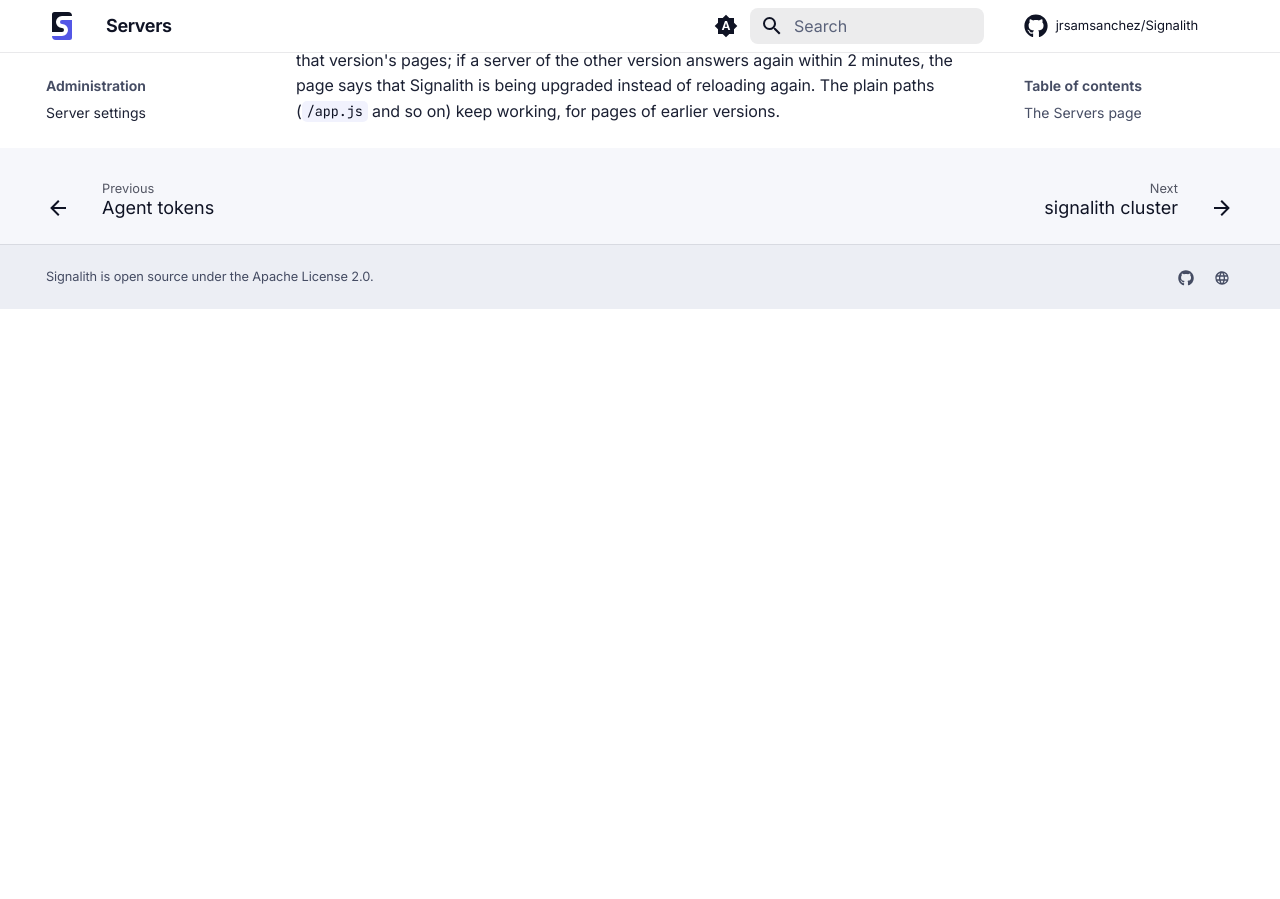
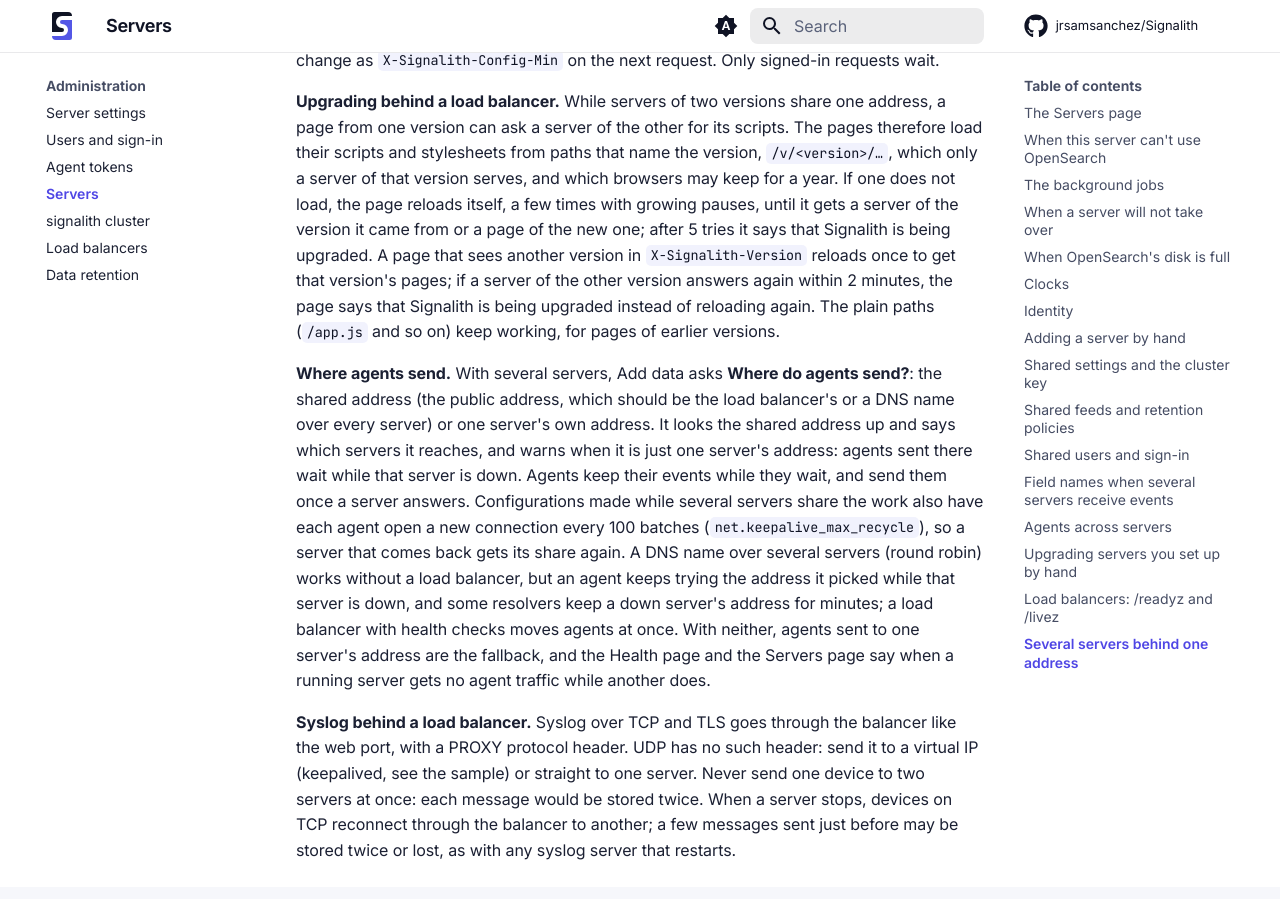
Before and after one commit to DustinTrap/Signalith, an MkDocs documentation site: the page built from docs/servers.md, in a window 1280 px wide and 900 px high, scrolled down 17615 px. Built offline with MkDocs 1.6.1 and Material for MkDocs 9.7.7, drawn with Linux system fonts in a browser that asks for light colours; comment, search, counter and statistics services are not loaded; before the commit the page ends 17924 px from its top, so only the background shows below that; some of the changed text lies outside the part shown.

Commit message:
Docs: load balancers, PROXY protocol, where agents send

````diff
--- /dev/null
+++ b/docs/load-balancers.md
@@ -0,0 +1,136 @@
+# Load balancers
+
+Several Signalith servers that share one OpenSearch can sit behind one address: a
+load balancer, or a DNS name over all of them. Agents, browsers and syslog devices
+then use that one address, and keep working when a server stops. This page shows how
+to set one up with the samples in
+[deploy/loadbalancer](https://github.com/jrsamsanchez/Signalith/tree/main/deploy/loadbalancer).
+For the servers themselves see [Servers](servers.md).
+
+A single server needs none of this: both settings below are off unless you turn them
+on, and nothing changes while they are off.
+
+## How it fits together
+
+```
+agents, browsers ──► 8443 ┐               ┌─► siem-a  :8080 web, :6514/:5514 syslog
+syslog TLS ────────► 6514 ├─ load balancer┤
+syslog TCP ────────► 514  ┘ (PROXY v2)    └─► siem-b
+syslog UDP ────────► virtual IP (keepalived) or one server
+```
+
+The balancer passes each TCP connection through unchanged, so HTTPS and syslog over
+TLS end at Signalith and agents keep checking Signalith's certificate. It checks each
+server's `/readyz` (see [Load balancers: /readyz and /livez](servers.md#load-balancers-readyz-and-livez))
+and sends nothing to a server that is starting, restarting, stopping or cut off from
+OpenSearch.
+
+Passing connections through hides who made them: every client would seem to be the
+balancer. So the balancer starts each connection with a PROXY protocol header (version
+1 or 2) that names the client, and Signalith reads it.
+
+## Settings
+
+On every server (the Settings page, or `signalith.yaml`):
+
+| Setting | Where on the Settings page | What to set |
+| --- | --- | --- |
+| `server.trusted_proxies` | HTTPS: Trusted reverse proxies | The balancers' own addresses, such as `10.0.0.20` and `10.0.0.21` |
+| `server.proxy_protocol` | Web server: PROXY protocol from load balancers | On. Applies after a restart; `SIGNALITH_PROXY_PROTOCOL=true` sets it too |
+| `syslog.proxy_protocol` | Syslog: PROXY protocol from load balancers | On, when syslog over TCP or TLS goes through the balancer. Applies after a restart; `SIGNALITH_SYSLOG_PROXY_PROTOCOL=true` sets it too |
+| `server.public_url` | Web server: Public address | The balancer's address, such as `https://siem.example.com:8443`, so Add data gives it to agents |
+
+```yaml
+server:
+  public_url: https://siem.example.com:8443
+  trusted_proxies: [10.0.0.20, 10.0.0.21]
+  proxy_protocol: true
+syslog:
+  tcp: 0.0.0.0:514
+  tls: 0.0.0.0:6514
+  proxy_protocol: true
+```
+
+Only the trusted proxies may send a header. They may also connect without one, as a
+health check does. A header from any other address closes the connection: otherwise
+anyone could pick the address they are counted and logged under. The header must come
+within 5 seconds of connecting, and a malformed one closes the connection too.
+
+A trusted proxy counts as many clients: it is never held to one client's share of
+connections and requests. The clients behind it each get their own share, by the
+address the header names.
+
+`signalith validate` and the Health page warn when PROXY protocol is on but no trusted
+proxy is listed (then no header is accepted), and when `server.trusted_proxies`
+trusts every address (`0.0.0.0/0` or `::/0`).
+
+## The samples
+
+- **`haproxy.cfg`**: HAProxy in TCP mode for the web port (8443), syslog over TLS
+  (6514) and syslog over TCP (514), with `send-proxy-v2`, `/readyz` checks and
+  `balance leastconn`. Change the `server` lines to your servers' addresses.
+- **`nginx-stream.conf`**: the same with nginx's stream module and `proxy_protocol on`.
+  Open source nginx only notices a stopped server when a connection to it fails; it
+  cannot read `/readyz`.
+- **`keepalived.conf`**: one virtual IP shared by two balancer machines, so the
+  balancer is not a single point of failure, and syslog over UDP balanced to the
+  servers (UDP has no PROXY protocol).
+
+The [folder's README](https://github.com/jrsamsanchez/Signalith/blob/main/deploy/loadbalancer/README.md)
+has notes for Windows Network Load Balancing, AWS and Azure load balancers, F5 and
+Citrix, and balancers that end TLS themselves.
+
+## Try it on one machine
+
+`deploy/docker/docker-compose.cluster.yml` runs two servers, one OpenSearch and
+HAProxy with the sample configuration, on one computer with Docker:
+
+```
+docker compose -f deploy/docker/docker-compose.cluster.yml up -d
+docker compose -f deploy/docker/docker-compose.cluster.yml exec signalith-a signalith initial-password
+```
+
+Open `https://localhost:8443` and sign in as `admin`. The Servers page lists both
+servers, and the Health page's **All servers** card shows what each received. Stop one
+(`docker compose -f deploy/docker/docker-compose.cluster.yml stop signalith-b`) and
+keep working. Each server still has its own certificate authority there, so the
+browser may ask about the certificate again when HAProxy picks the other server.
+Remove the lab with `down -v`.
+
+## Agents
+
+On Add data, **Where do agents send?** offers the shared address and each server's own,
+and says which servers the shared address reaches (see
+[Where agents send](servers.md#several-servers-behind-one-address)). Use the shared
+address: agents then carry on with another server when one stops.
+
+## Checking it works
+
+- **Health page, All servers**: agent batches and syslog messages per server, and in
+  total. Both servers should get some. A server that runs an older version shows
+  "No figures" instead of zero. `GET /api/health?scope=cluster` gives the same.
+- **Health and Servers pages, "receives no agent traffic"**: a server running for 15
+  minutes got no agent batch in the last 10 while another did. Add it to the load
+  balancer or the DNS name.
+- **Syslog senders** on the Health page list devices by their own address. If they all
+  show the balancer's address, `syslog.proxy_protocol` is off, or the balancer sends no
+  header.
+
+## Troubleshooting
+
+**"closed a connection that sent a PROXY header from a peer that is not a trusted
+proxy"** in the log (at most once a minute), and syslog connections "with a PROXY
+header from an untrusted peer" among those turned away on the Health page: a header came from an
+address not under `server.trusted_proxies`. If that address is your balancer, add it.
+Check the address Signalith sees: a balancer with several addresses (or a NAT between
+it and Signalith) may connect from one you did not list.
+
+**Every client shows the balancer's address**: PROXY protocol is off on that port, or
+the balancer does not send the header. Both sides must agree: a balancer that sends a
+header to a server that does not read it breaks every connection (the header is taken
+for the start of the request), and a server that reads it while the balancer sends none
+works, but sees only the balancer.
+
+**Sign-ins fail behind the balancer**: once the servers share their users, any server
+takes any request. Until then (servers of an older version), turn on source address
+affinity or sticky sessions (see [Load balancers: /readyz and /livez](servers.md#load-balancers-readyz-and-livez)).
--- a/docs/servers.md
+++ b/docs/servers.md
@@ -545,6 +545,17 @@ backend signalith
     server siem-b 10.0.0.12:8080 check
 ```
 
+**Seeing who really connected.** A load balancer that passes connections through
+(TCP mode, the usual choice, so HTTPS and syslog over TLS end at Signalith) hides the
+client's address: every browser, agent and device seems to be the balancer. Have it
+add a PROXY protocol v2 header (`send-proxy-v2` in HAProxy, plus `check-send-proxy`
+for its checks) and turn on **PROXY protocol from load balancers** for the web port
+and for syslog, with the balancer under **Trusted reverse proxies**. Sign-in limits,
+the audit log, agent limits, `syslog.allow` and each syslog event's host then see the
+real client. Samples for HAProxy, nginx and keepalived are in
+[deploy/loadbalancer](https://github.com/jrsamsanchez/Signalith/tree/main/deploy/loadbalancer),
+and [Load balancers](load-balancers.md) walks through them.
+
 Both addresses answer over HTTPS and also over plain `http://` on the same port
 (everything else on plain HTTP is sent to HTTPS), so the plain `check` above works
 while Signalith serves HTTPS, which it does by default. To check over HTTPS instead,
@@ -613,3 +624,25 @@ another version in `X-Signalith-Version` reloads once to get that version's page
 if a server of the other version answers again within 2 minutes, the page says that
 Signalith is being upgraded instead of reloading again. The plain
 paths (`/app.js` and so on) keep working, for pages of earlier versions.
+
+**Where agents send.** With several servers, Add data asks **Where do agents send?**:
+the shared address (the public address, which should be the load balancer's or a DNS
+name over every server) or one server's own address. It looks the shared address up
+and says which servers it reaches, and warns when it is just one server's address:
+agents sent there wait while that server is down. Agents keep their events while they
+wait, and send them once a server answers. Configurations made while several servers
+share the work also have each agent open a new connection every 100 batches
+(`net.keepalive_max_recycle`), so a server that comes back gets its share again.
+A DNS name over several servers (round robin) works without a load balancer, but an
+agent keeps trying the address it picked while that server is down, and some
+resolvers keep a down server's address for minutes; a load balancer with health
+checks moves agents at once. With neither, agents sent to one server's address are the
+fallback, and the Health page and the Servers page say when a running server gets no
+agent traffic while another does.
+
+**Syslog behind a load balancer.** Syslog over TCP and TLS goes through the balancer
+like the web port, with a PROXY protocol header. UDP has no such header: send it to a
+virtual IP (keepalived, see the sample) or straight to one server. Never send one
+device to two servers at once: each message would be stored twice. When a server
+stops, devices on TCP reconnect through the balancer to another; a few messages sent
+just before may be stored twice or lost, as with any syslog server that restarts.
--- a/mkdocs.yml
+++ b/mkdocs.yml
@@ -141,6 +141,7 @@ nav:
       - Agent tokens: agent-tokens.md
       - Servers: servers.md
       - signalith cluster: cluster-cli.md
+      - Load balancers: load-balancers.md
       - Data retention: retention.md
   - Security:
       - Security checks: security.md
````
Also changed, not shown: docs/settings.md (+6 -0 lines), web/static/app.js.
